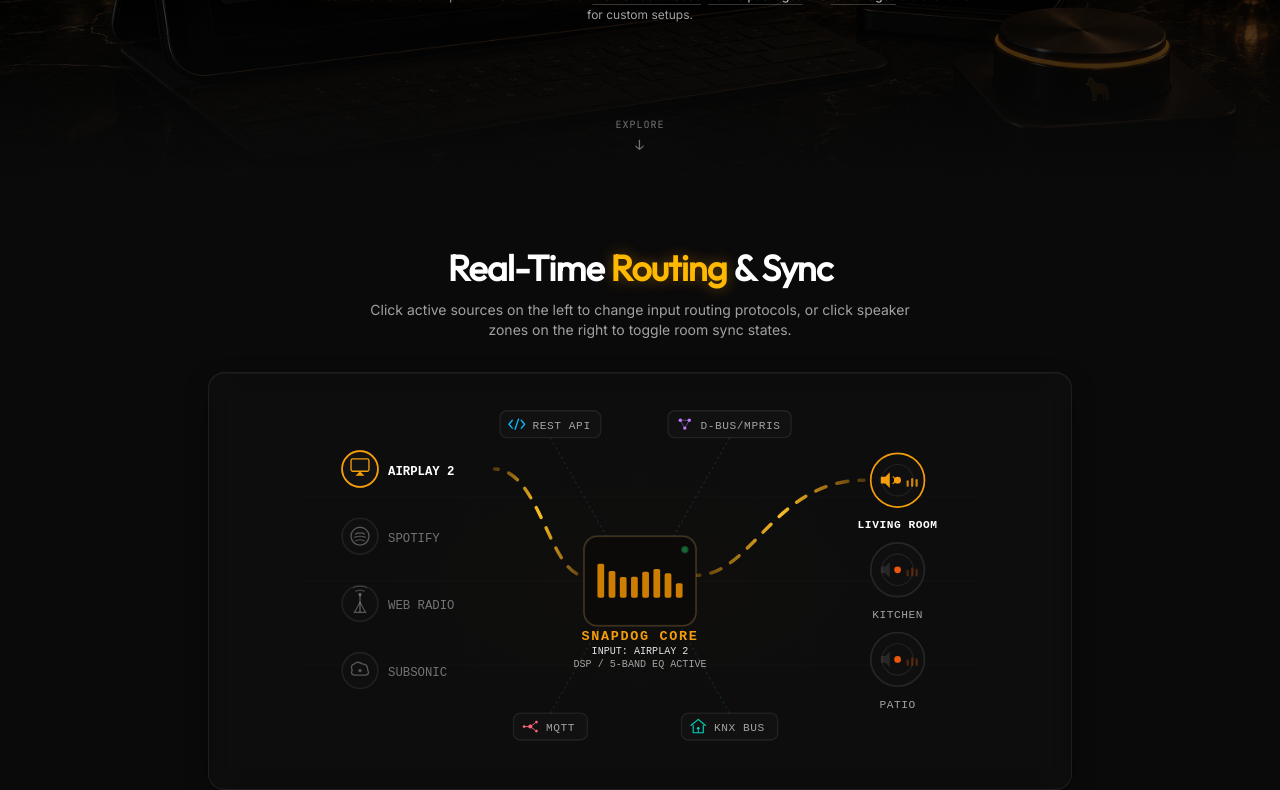
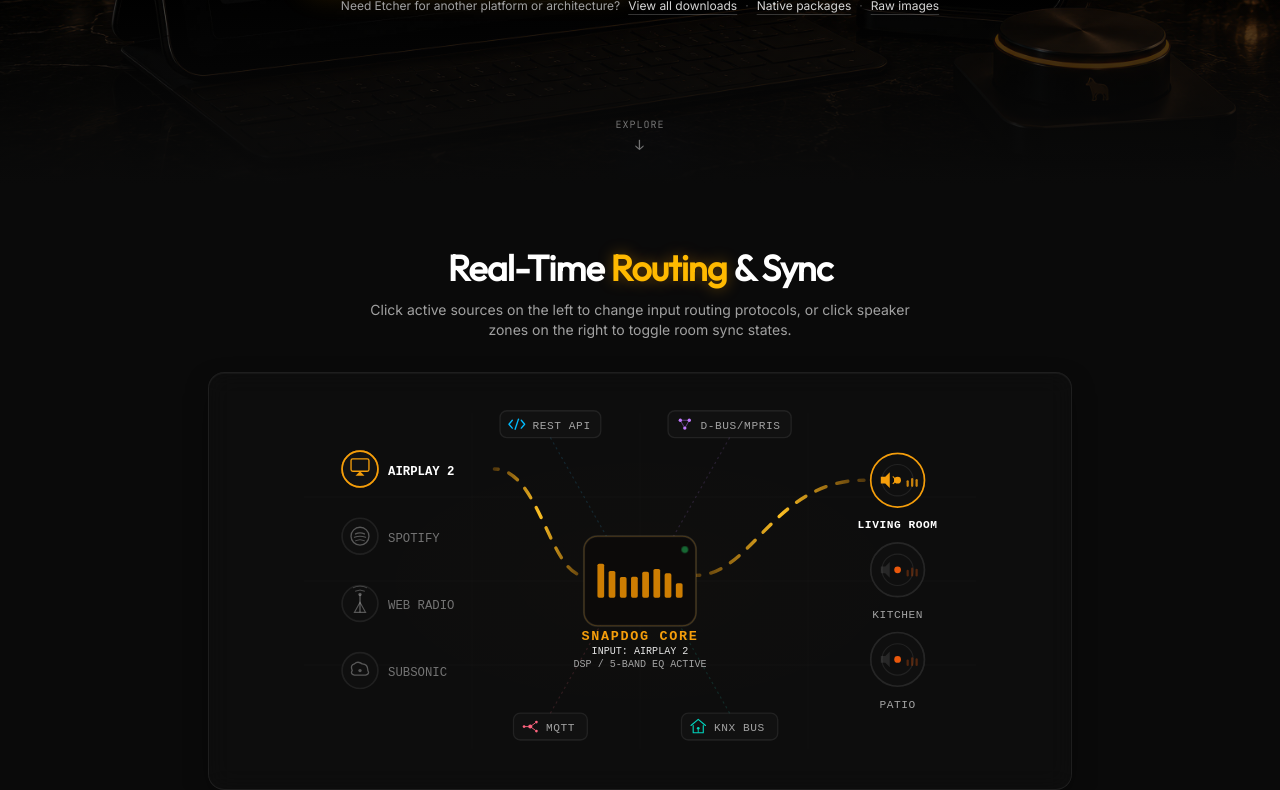
Before and after one commit to SnapDogRocks/snapdog-web, an Astro site: page / in a window 1280 px wide. Shown: the part 616-1406 px from the top of the page. Built offline with nearby package versions, Linux system fonts and the light colour scheme; Astro itself is replaced by a stand-in of ours.

Commit message:
fix: space hero download links

```diff
--- a/src/pages/index.astro
+++ b/src/pages/index.astro
@@ -83,12 +83,13 @@ import RoutingVisualizer from '../components/RoutingVisualizer.astro';
             </a>
           </div>
 
-          <p class="text-xs leading-relaxed text-neutral-400">
-            Need Etcher for another platform or architecture?
-            <a href="https://github.com/SnapDogRocks/snapdog-etcher/releases/tag/v2.1.6-snapdog.1" class="text-neutral-300 underline decoration-white/20 underline-offset-4 transition hover:text-amber-300">View all downloads</a>.
+          <p class="flex flex-wrap items-center justify-center gap-x-2 gap-y-1 text-xs leading-relaxed text-neutral-400">
+            <span>Need Etcher for another platform or architecture?</span>
+            <a href="https://github.com/SnapDogRocks/snapdog-etcher/releases/tag/v2.1.6-snapdog.1" class="text-neutral-300 underline decoration-white/20 underline-offset-4 transition hover:text-amber-300">View all downloads</a>
+            <span aria-hidden="true" class="text-neutral-600">·</span>
             <a href="/docs/install-direct" class="text-neutral-300 underline decoration-white/20 underline-offset-4 transition hover:text-amber-300">Native packages</a>
-            and <a href="/docs/snapdog-os#manual-image-download" class="text-neutral-300 underline decoration-white/20 underline-offset-4 transition hover:text-amber-300">raw images</a>
-            are available for custom setups.
+            <span aria-hidden="true" class="text-neutral-600">·</span>
+            <a href="/docs/snapdog-os#manual-image-download" class="text-neutral-300 underline decoration-white/20 underline-offset-4 transition hover:text-amber-300">Raw images</a>
           </p>
         </div>
       </div>
```
